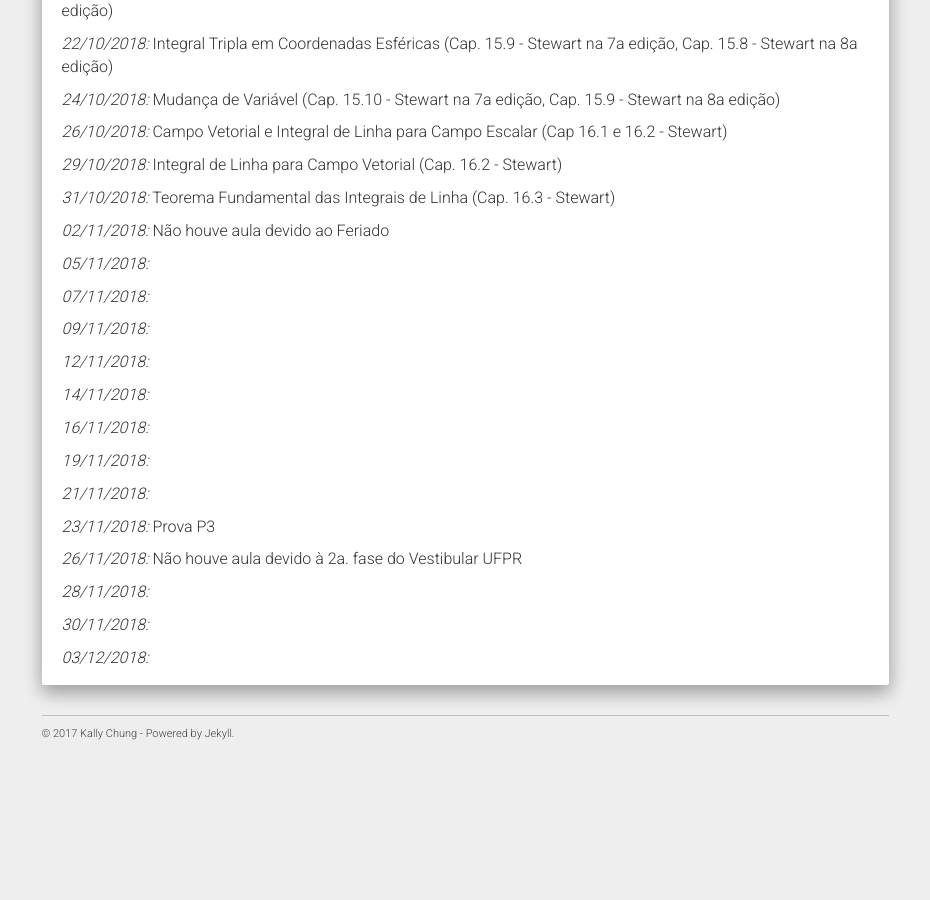
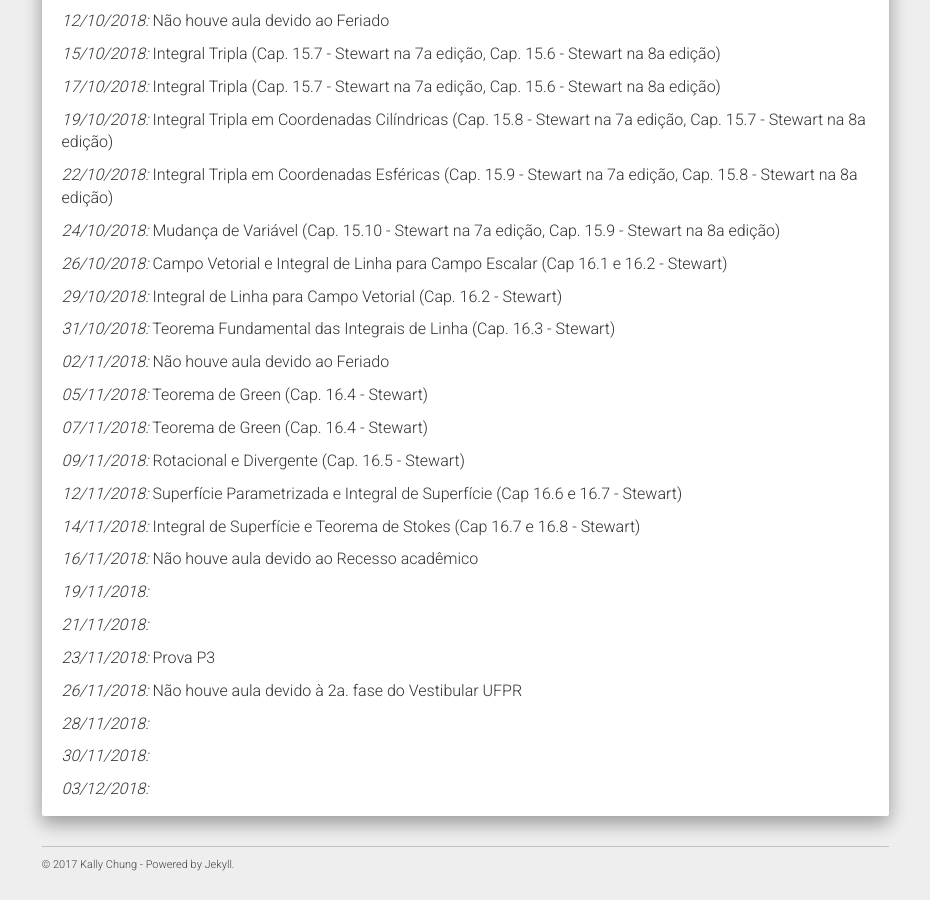
Before and after one commit to chunggnuhc/chunggnuhc.github.io, a Jekyll site: the page built from CMA211AD-Calc2-2sem2018.md, in a window 1280 px wide and 900 px high, scrolled down 3793 px. Shown: the whole window, without its empty margins (321-1251 px from the left). Built offline with Jekyll 4.4.1, drawn with Linux system fonts in a browser that asks for light colours; nearby versions of some CDN libraries; before the commit the page ends 4562 px from its top, so only the background shows below that; some of the changed text lies outside the part shown.

Commit message:
Update CMA211-AD - cronog, listaExerc

```diff
--- a/CMA211AD-Calc2-2sem2018.md
+++ b/CMA211AD-Calc2-2sem2018.md
@@ -130,6 +130,14 @@ permalink: /CMA211AD-Calc2-2sem2018/
 
   Cap 16.2: Exercícios 1 até 16, 19 até 22, 29(a), 32(a), 39 até 42
 
+- [Lista 10](/disciplinas2sem2018/ListaExerc10 - CMA211AD.pdf): Cap 16.3, 16.4 e 16.5
+
+  Cap 16.3: Exercícios 3 até 24, 28 até 35
+
+  Cap 16.4: Exercícios 1 até 14, 17 até 19, 21, 27 até 28
+
+  Cap 16.5: Exercícios 1 até 8, 13 até 32
+
 <h3>Aulas Dadas</h3>
 
 - _30/07/2018:_ Não houve aula devido ao problema de ensalamento
@@ -216,17 +224,17 @@ permalink: /CMA211AD-Calc2-2sem2018/
 
   _02/11/2018:_ Não houve aula devido ao Feriado
 
-  _05/11/2018:_
+  _05/11/2018:_ Teorema de Green (Cap. 16.4 - Stewart)
 
-  _07/11/2018:_
+  _07/11/2018:_ Teorema de Green (Cap. 16.4 - Stewart)
 
-  _09/11/2018:_
+  _09/11/2018:_ Rotacional e Divergente (Cap. 16.5 - Stewart)
 
-  _12/11/2018:_
+  _12/11/2018:_ Superfície Parametrizada e Integral de Superfície (Cap 16.6 e 16.7 - Stewart)
 
-  _14/11/2018:_
+  _14/11/2018:_ Integral de Superfície e Teorema de Stokes (Cap 16.7 e 16.8 - Stewart)
 
-  _16/11/2018:_
+  _16/11/2018:_ Não houve aula devido ao Recesso acadêmico
 
   _19/11/2018:_
 
```
